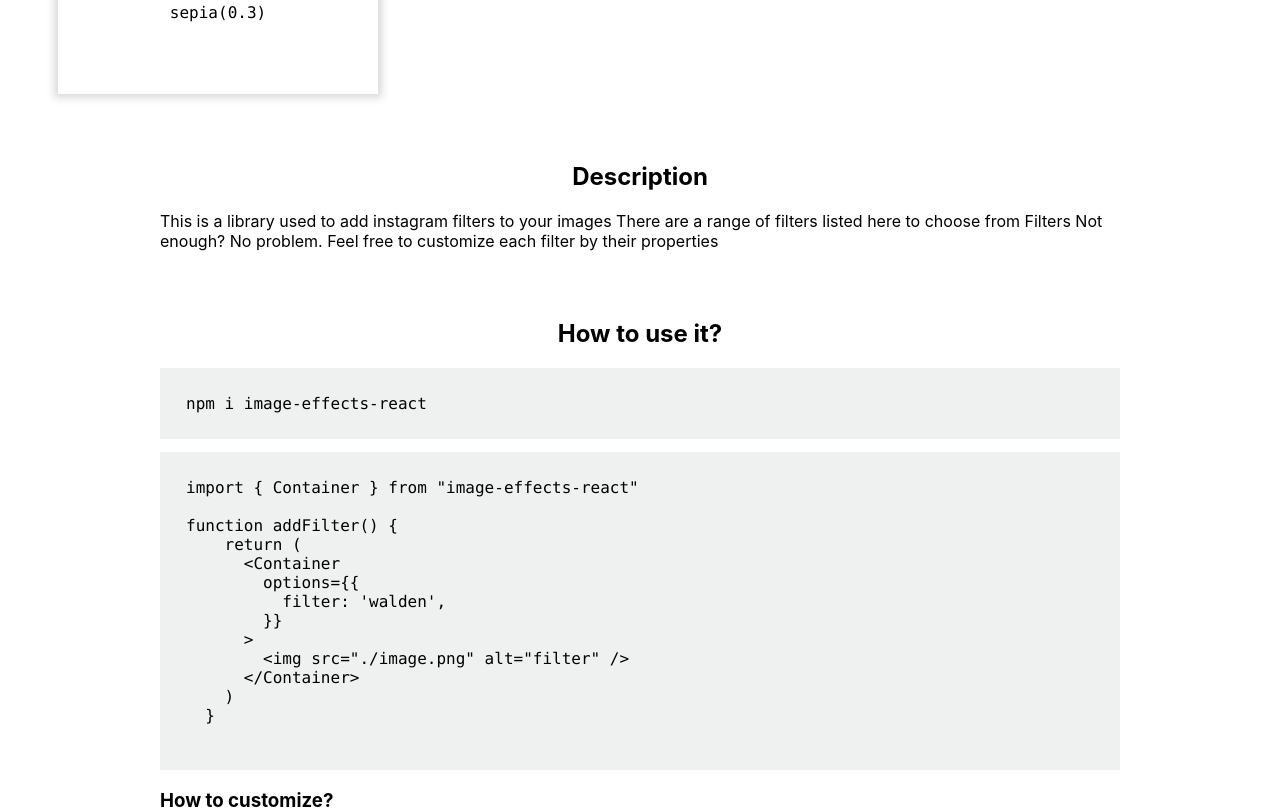
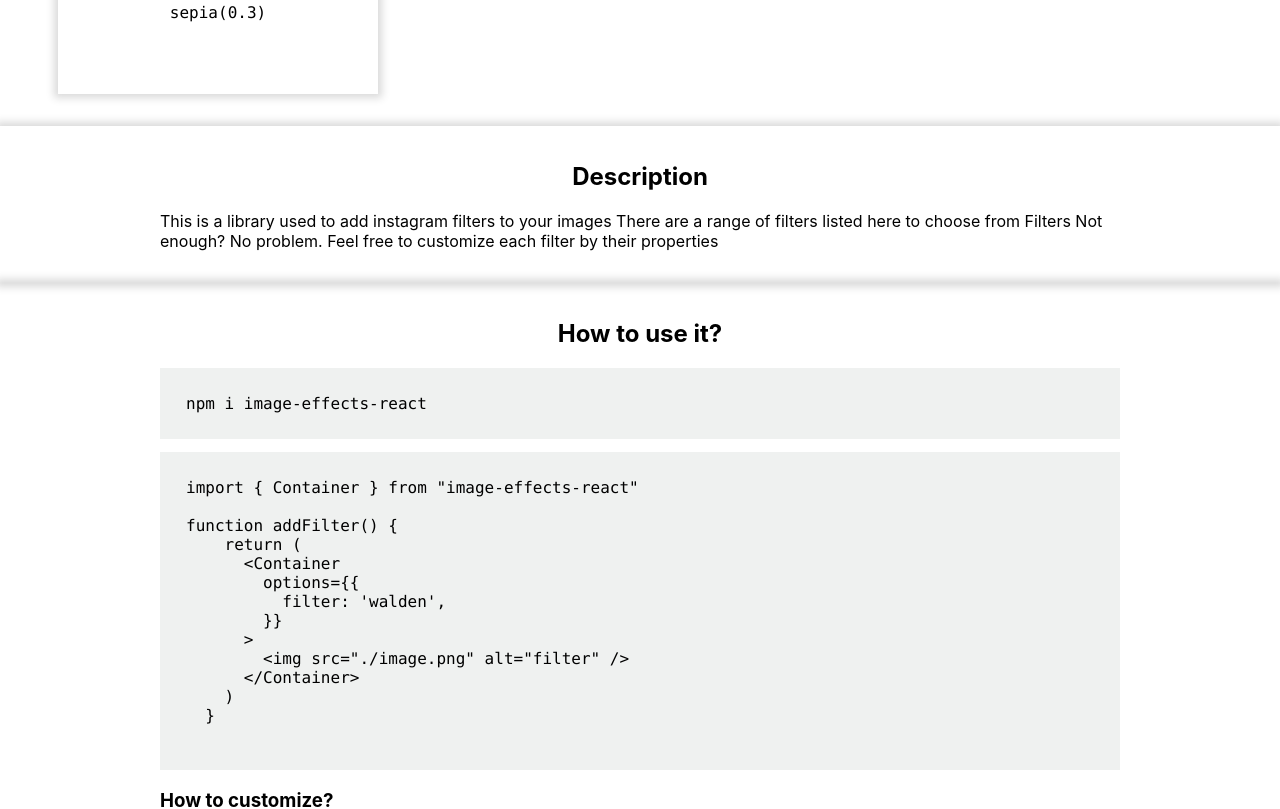
Before and after one commit to nehabharati/image-effects-react, a React (Create React App) app: page / in a window 1280 px wide. Shown: the part 3940-4749 px from the top of the page. Built offline with nearby package versions, Linux system fonts and the light colour scheme.

Commit message:
Updated readme

```diff
--- a/src/App.css
+++ b/src/App.css
@@ -94,6 +94,9 @@ pre {
 
 section {
   padding: 1rem 10rem;
+  -webkit-box-shadow: 0px 0px 8px 4px rgba(0, 0, 0, 0.15);
+  -moz-box-shadow: 0px 0px 8px 4px rgba(0, 0, 0, 0.15);
+  box-shadow: 0px 0px 8px 4px rgba(0, 0, 0, 0.15);
 }
 
 table {
```
Also changed, not shown: 1 other file (tests, documents, lock files or other folders).
